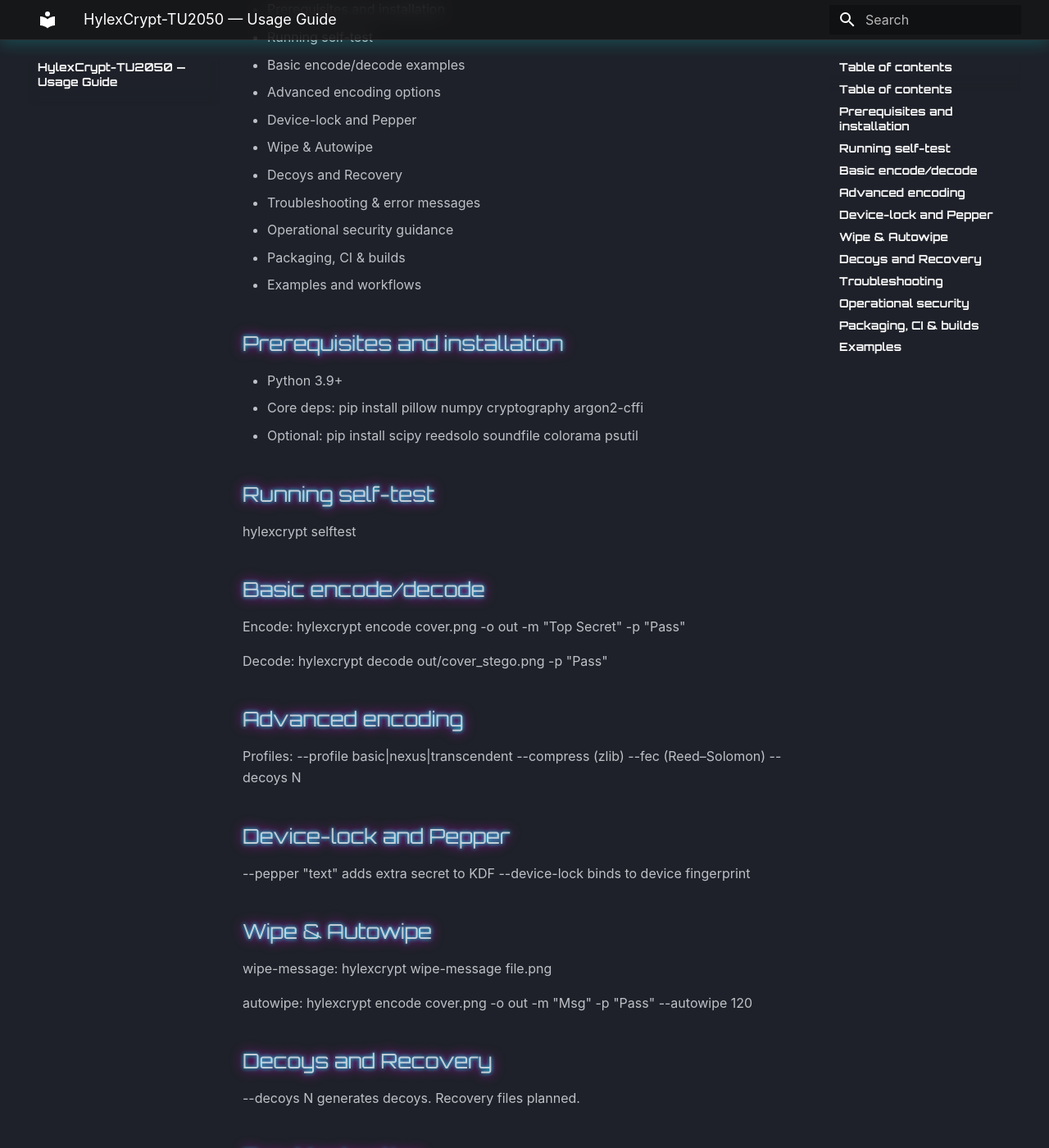
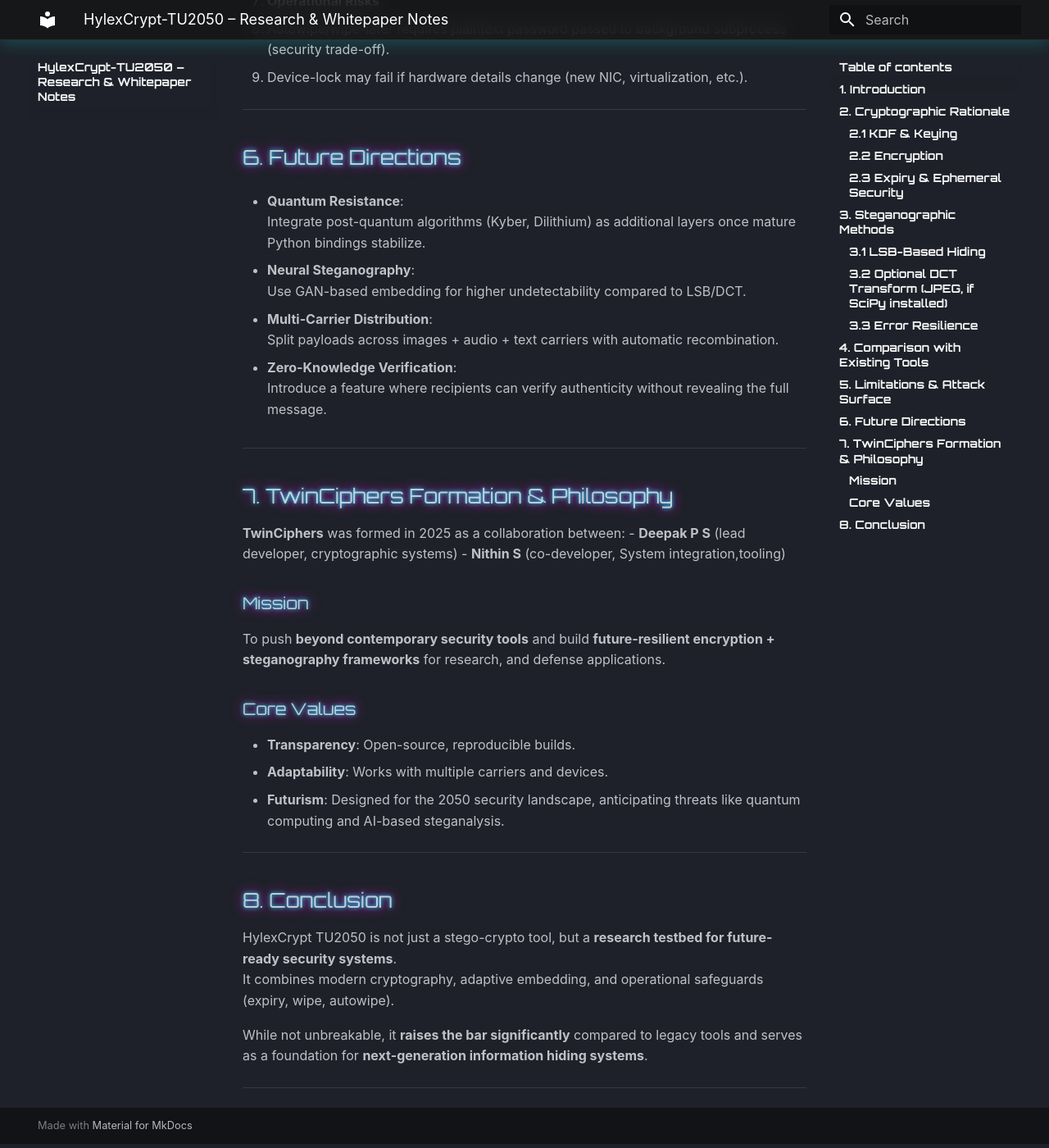
Before and after one commit to TwinCiphers/HylexCrypt-TU2050, an MkDocs documentation site: the page built from docs/research.md, in a window 1280 px wide and 1400 px high, scrolled down 2660 px. Shown: the whole window at 82% size. Built offline with MkDocs 1.6.1 and Material for MkDocs 9.7.7, drawn with Linux system fonts in a browser that asks for light colours; some of the changed text lies outside the part shown.

```diff
--- a/docs/research.md
+++ b/docs/research.md
@@ -1,194 +1,118 @@
-# HylexCrypt-TU2050 — Usage Guide
+# HylexCrypt-TU2050 – Research & Whitepaper Notes
 
-Table of contents
------------------
-- Prerequisites and installation
-- Running self-test
-- Basic encode/decode examples
-- Advanced encoding options
-- Device-lock and Pepper
-- Wipe & Autowipe
-- Decoys and Recovery
-- Troubleshooting & error messages
-- Operational security guidance
-- Packaging, CI & builds
-- Examples and workflows
+## 1. Introduction
+HylexCrypt TU2050 is a unified steganography + cryptography framework designed with **future-ready security models**.
+Unlike traditional tools that treat stego and crypto separately, HylexCrypt integrates both into a **single secure pipeline**, ensuring payload confidentiality, integrity, and stealth.
 
-Prerequisites and installation
-------------------------------
-- Python 3.9+
-- Core deps:
-  pip install pillow numpy cryptography argon2-cffi
-- Optional:
-  pip install scipy reedsolo soundfile colorama psutil
+This document is intended for researchers, security engineers, and advanced practitioners who want deeper insights into the design choices, limitations, and future roadmap of HylexCrypt.
 
-Running self-test
------------------
-hylexcrypt selftest
+---
 
-Basic encode/decode
--------------------
-Encode:
-hylexcrypt encode cover.png -o out -m "Top Secret" -p "Pass"
+## 2. Cryptographic Rationale
 
-Decode:
-hylexcrypt decode out/cover_stego.png -p "Pass"
+### 2.1 KDF & Keying
+- **Argon2id (argon2-cffi)** is chosen as the Key Derivation Function (KDF).
+  - Resistant to GPU/ASIC cracking (memory-hard).
+  - Configurable profiles: `basic`, `nexus`, `transcendent`.
+- **Device-lock binding** introduces *contextual binding* (keys bound to a specific device fingerprint).
 
-Advanced encoding
------------------
-Profiles: --profile basic|nexus|transcendent
---compress (zlib)
---fec (Reed–Solomon)
---decoys N
+### 2.2 Encryption
+- **AEAD (Authenticated Encryption with Associated Data)** is the backbone.
+  - **ChaCha20-Poly1305** preferred (speed, side-channel resistance).
+  - **AES-GCM fallback** (hardware-accelerated on modern CPUs).
+- Provides both **confidentiality** and **integrity**.
 
-Device-lock and Pepper
-----------------------
---pepper "text" adds extra secret to KDF
---device-lock binds to device fingerprint
+### 2.3 Expiry & Ephemeral Security
+- **Logical self-destruct**: Payloads carry embedded expiry timestamps.
+- **Autowipe/Wipe-later**: Background tasks to zeroize hidden message bits post-usage.
+- **Wipe-message**: Removes only hidden data, preserving carrier file.
 
-Wipe & Autowipe
----------------
-wipe-message:
-hylexcrypt wipe-message file.png
+---
 
-autowipe:
-hylexcrypt encode cover.png -o out -m "Msg" -p "Pass" --autowipe 120
+## 3. Steganographic Methods
 
-Decoys and Recovery
--------------------
---decoys N generates decoys. Recovery files planned.
+### 3.1 LSB-Based Hiding
+- Works for PNG, JPEG (RGB channels), and WAV audio.
+- **Evolutionary position selector** ensures pseudo-random embedding positions → reduces detectability.
 
-Troubleshooting
----------------
-Missing required packages → install deps
-Declared ciphertext length too large → wrong password or corruption
-Carrier too small → use bigger carrier
-Message expired → expiry triggered
+### 3.2 Optional DCT Transform (JPEG, if SciPy installed)
+- Placeholder implementation for frequency-domain embedding.
 
-Operational security
---------------------
-- Avoid showing passwords on CLI
-- Prefer pepper files
-- Device-lock reduces portability
-- Beware autowipe background password processes
+### 3.3 Error Resilience
+- **Reed-Solomon FEC**: Protects against partial corruption.
+- **Zlib compression**: Optional to shrink payloads and increase entropy.
 
-Packaging, CI & builds
-----------------------
-- pyproject.toml + setuptools_scm
-- MkDocs + Material recommended
-- Sphinx + myst-parser for ReadTheDocs
+---
 
-Examples
---------
-Multi-carrier:
-encode:
-hylexcrypt encode c1.png c2.png -o out -m "Large" -p "Str0ng!" --fec --compress
+## 4. Comparison with Existing Tools
 
-decode:
-hylexcrypt decode out/file.png -p "Pass"
+| Feature            | HylexCrypt TU2050 | Steghide | OpenStego | OutGuess |
+|--------------------|------------------ |----------|-----------|----------|
+| KDF Security       | Argon2id          | PBKDF2   | None      | None     |
+| Encryption         | ChaCha20/AES-GCM  | DES/AES  | AES       | None     |
+| Device Binding     | ✔                | ❌        | ❌        | ❌       |
+| Expiry / Autowipe  | ✔                | ❌        | ❌        | ❌       |
+| FEC Support        | ✔ (Reed-Solomon )| ❌        | ❌        | ❌       |
+| Audio Support      | ✔ (WAV LSB)      | ❌        | ❌        | ❌       |
+| Decoys / Diversion | ✔                | ❌        | ❌        | ❌       |
+| Self-Test / CI     | ✔                | ❌        | ❌        | ❌       |
 
-Wipe after decode:
-hylexcrypt wipe-message out/file.png
+**Conclusion:** HylexCrypt surpasses traditional tools in **resilience, adaptability, and operational security**.
 
-Manual:
-hylexcrypt manual
+---
 
-help:
-hylexcrypt --help [-h]
-# HylexCrypt-TU2050 — Usage Guide
+## 5. Limitations & Attack Surface
 
-Table of contents
------------------
-- Prerequisites and installation
-- Running self-test
-- Basic encode/decode examples
-- Advanced encoding options
-- Device-lock and Pepper
-- Wipe & Autowipe
-- Decoys and Recovery
-- Troubleshooting & error messages
-- Operational security guidance
-- Packaging, CI & builds
-- Examples and workflows
+1. **Statistical Steganalysis**
+   - Advanced steganalysis (RS analysis, deep-learning detectors) may still detect anomalies in pixel/bit distributions.
+   - Evolutionary embedding helps but does not make detection impossible.
 
-Prerequisites and installation
-------------------------------
-- Python 3.9+
-- Core deps:
-  pip install pillow numpy cryptography argon2-cffi
-- Optional:
-  pip install scipy reedsolo soundfile colorama psutil
+2. **Password Weakness**
+   - Weak user passwords undermine Argon2id benefits.
+   - HylexCrypt warns users about entropy, but human factors remain.
 
-Running self-test
------------------
-hylexcrypt selftest
+3. **Operational Risks**
+   - Autowipe/wipe-later requires plaintext password passed to background subprocess (security trade-off).
+   - Device-lock may fail if hardware details change (new NIC, virtualization, etc.).
 
-Basic encode/decode
--------------------
-Encode:
-hylexcrypt encode cover.png -o out -m "Top Secret" -p "Pass"
+---
 
-Decode:
-hylexcrypt decode out/cover_stego.png -p "Pass"
+## 6. Future Directions
 
-Advanced encoding
------------------
-Profiles: --profile basic|nexus|transcendent
---compress (zlib)
---fec (Reed–Solomon)
---decoys N
+- **Quantum Resistance**:
+  Integrate post-quantum algorithms (Kyber, Dilithium) as additional layers once mature Python bindings stabilize.
 
-Device-lock and Pepper
-----------------------
---pepper "text" adds extra secret to KDF
---device-lock binds to device fingerprint
+- **Neural Steganography**:
+  Use GAN-based embedding for higher undetectability compared to LSB/DCT.
 
-Wipe & Autowipe
----------------
-wipe-message:
-hylexcrypt wipe-message file.png
+- **Multi-Carrier Distribution**:
+  Split payloads across images + audio + text carriers with automatic recombination.
 
-autowipe:
-hylexcrypt encode cover.png -o out -m "Msg" -p "Pass" --autowipe 120
+- **Zero-Knowledge Verification**:
+  Introduce a feature where recipients can verify authenticity without revealing the full message.
 
-Decoys and Recovery
--------------------
---decoys N generates decoys. Recovery files planned.
+---
 
-Troubleshooting
----------------
-Missing required packages → install deps
-Declared ciphertext length too large → wrong password or corruption
-Carrier too small → use bigger carrier
-Message expired → expiry triggered
+## 7. TwinCiphers Formation & Philosophy
 
-Operational security
---------------------
-- Avoid showing passwords on CLI
-- Prefer pepper files
-- Device-lock reduces portability
-- Beware autowipe background password processes
+**TwinCiphers** was formed in 2025 as a collaboration between:
+- **Deepak P S** (lead developer, cryptographic systems)
+- **Nithin S** (co-developer, System integration,tooling)
 
-Packaging, CI & builds
-----------------------
-- pyproject.toml + setuptools_scm
-- MkDocs + Material recommended
-- Sphinx + myst-parser for ReadTheDocs
+### Mission
+To push **beyond contemporary security tools** and build **future-resilient encryption + steganography frameworks** for research, and defense applications.
 
-Examples
---------
-Multi-carrier:
-encode:
-hylexcrypt encode c1.png c2.png -o out -m "Large" -p "Str0ng!" --fec --compress
+### Core Values
+- **Transparency**: Open-source, reproducible builds.
+- **Adaptability**: Works with multiple carriers and devices.
+- **Futurism**: Designed for the 2050 security landscape, anticipating threats like quantum computing and AI-based steganalysis.
 
-decode:
-hylexcrypt decode out/file.png -p "Pass"
+---
 
-Wipe after decode:
-hylexcrypt wipe-message out/file.png
+## 8. Conclusion
+HylexCrypt TU2050 is not just a stego-crypto tool, but a **research testbed for future-ready security systems**.
+It combines modern cryptography, adaptive embedding, and operational safeguards (expiry, wipe, autowipe).
 
-Manual:
-hylexcrypt manual
+While not unbreakable, it **raises the bar significantly** compared to legacy tools and serves as a foundation for **next-generation information hiding systems**.
 
-help:
-hylexcrypt --help [-h]
+---
--- /dev/null
+++ b/hylexcrypt/_version.py
@@ -0,0 +1 @@
+__version__ = "2050.0.1"
```
Also changed, not shown: changelog.md (+3 -3 lines), docs/index.md (+1 -1 lines), docs/usage.md (+3 -0 lines), hylexcrypt/__init__.py (+20 -0 lines), pyproject.toml (+4 -97 lines), 4 other files.
